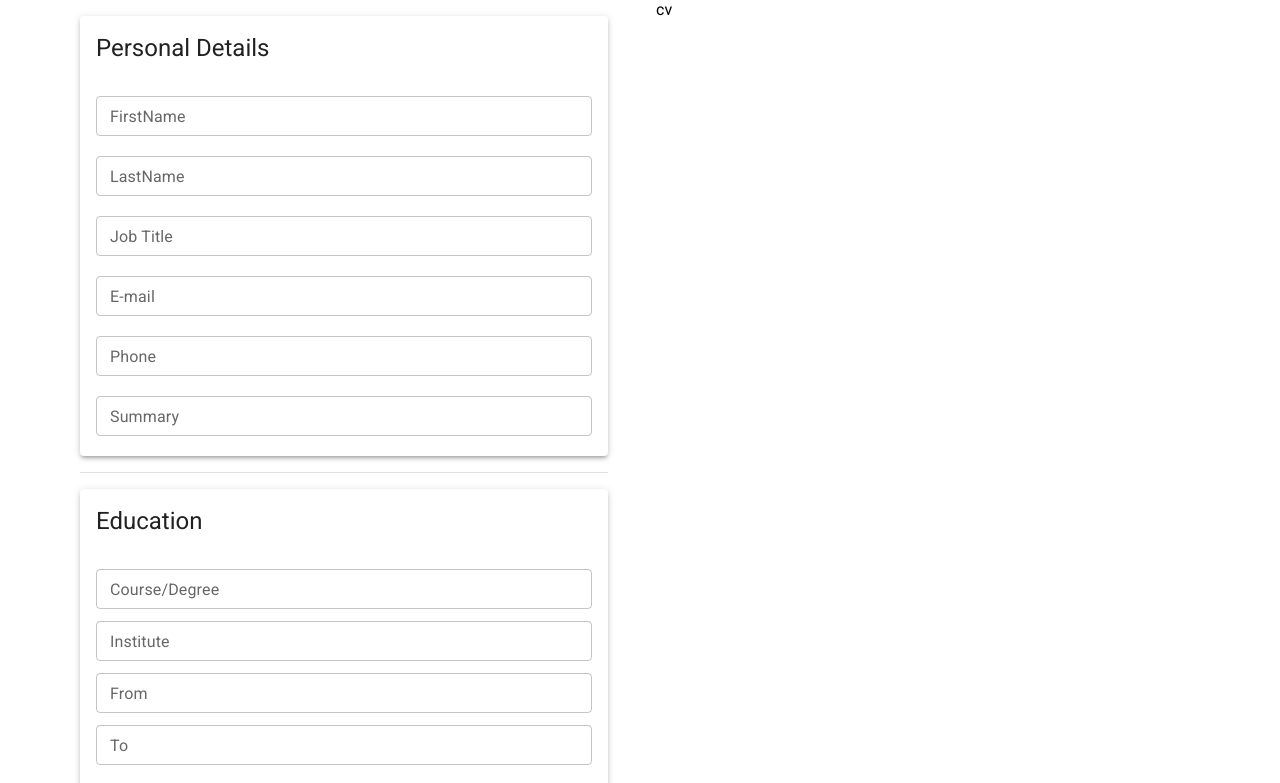
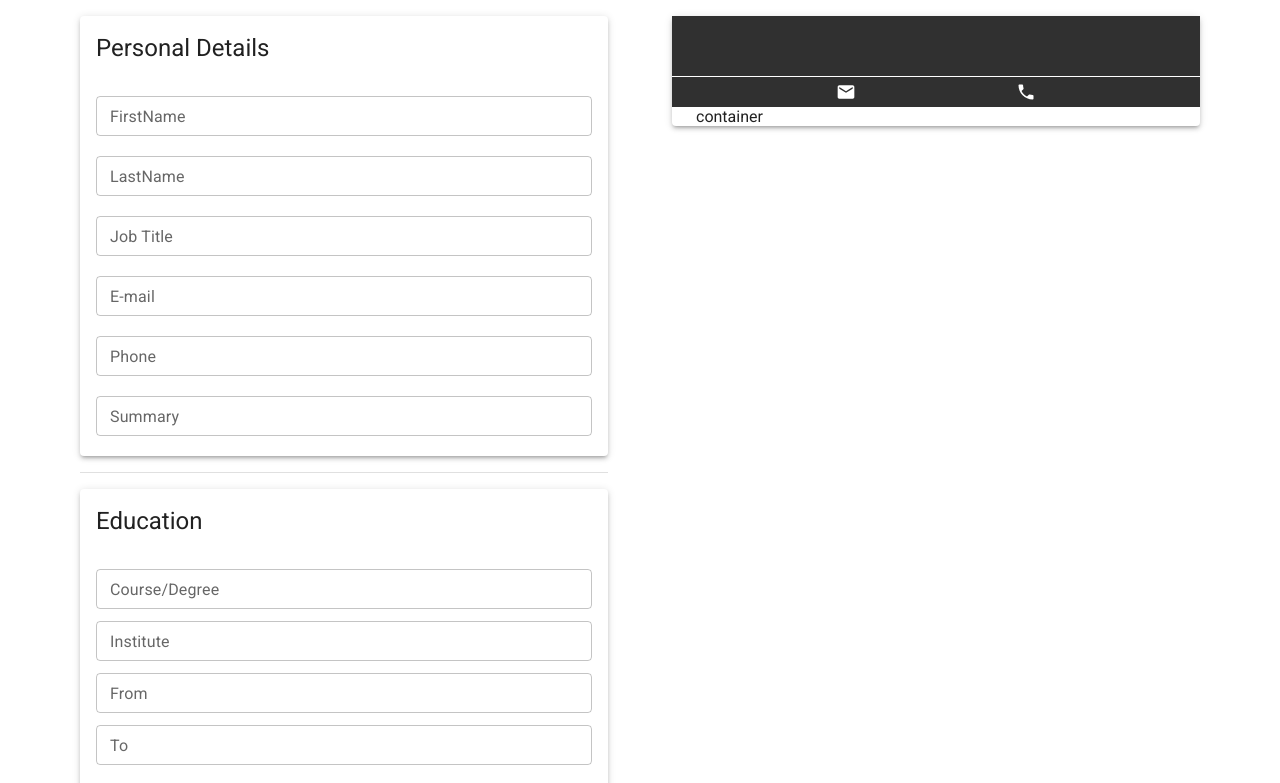
Before and after one commit to Himesh9512/CV-generator, a React (Vite) app: page / in a window 1280 px wide. Shown: the top 783 px of the page. Built offline with nearby package versions, Linux system fonts and the light colour scheme.

Commit message:
Create cv preview template with header

```diff
--- /dev/null
+++ b/src/components/cv/Cv.tsx
@@ -0,0 +1,32 @@
+import Header from "./Header";
+
+import Paper from "@mui/material/Paper";
+import Box from "@mui/material/Box";
+import Container from "@mui/material/Container";
+
+import { CV } from "../../types/cv_interface";
+
+interface CvProps {
+	cv: CV;
+}
+const Cv = ({ cv }: CvProps) => {
+	const { personalDetails, education, experience }: CV = cv;
+	return (
+		<Box padding={2} component="div">
+			<Paper elevation={3}>
+				<Box>
+					<Header
+						firstName={personalDetails.firstName}
+						lastName={personalDetails.lastName}
+						title={personalDetails.title}
+						email={personalDetails.email}
+						phone={personalDetails.phone}
+					/>
+				</Box>
+				<Container>container</Container>
+			</Paper>
+		</Box>
+	);
+};
+
+export default Cv;
--- /dev/null
+++ b/src/components/cv/Header.tsx
@@ -0,0 +1,35 @@
+import Email from "@mui/icons-material/Email";
+import Phone from "@mui/icons-material/Phone";
+
+import "./styles/header.css";
+
+interface HeaderProps {
+	firstName: string;
+	lastName: string;
+	title: string;
+	email: string;
+	phone: string;
+}
+
+const Header = ({ firstName, lastName, title, email, phone }: HeaderProps) => {
+	return (
+		<header className="header">
+			<div className="header-profile">
+				<h1>{firstName + " " + lastName}</h1>
+				<h3>{title}</h3>
+			</div>
+			<div className="header-details">
+				<div>
+					<Email fontSize="small" />
+					{email}
+				</div>
+				<div>
+					<Phone fontSize="small" />
+					{phone}
+				</div>
+			</div>
+		</header>
+	);
+};
+
+export default Header;
--- /dev/null
+++ b/src/components/cv/styles/header.css
@@ -0,0 +1,32 @@
+.header {
+	width: 100%;
+	background-color: #303030;
+	color: white;
+}
+
+.header-profile {
+	padding: 30px;
+	text-align: center;
+	border-bottom: 1px solid white;
+}
+
+.header-details {
+	padding: 5px;
+}
+
+.header-details,
+.header-details > div {
+	display: flex;
+	justify-content: space-evenly;
+	align-items: center;
+	font-size: 0.7rem;
+	gap: 2px;
+}
+
+h1 {
+	text-transform: uppercase;
+}
+
+h3 {
+	font-weight: 300;
+}
--- a/src/layouts/Main.tsx
+++ b/src/layouts/Main.tsx
@@ -1,4 +1,5 @@
 import Form from "../components/form/Form";
+import Cv from "../components/cv/Cv";
 
 import Grid from "@mui/material/Grid";
 import Container from "@mui/material/Container";
@@ -99,7 +100,7 @@ const Main = () => {
 					/>
 				</Grid>
 				<Grid item xs={6}>
-					cv
+					<Cv cv={cvState} />
 				</Grid>
 			</Grid>
 		</Container>
```
